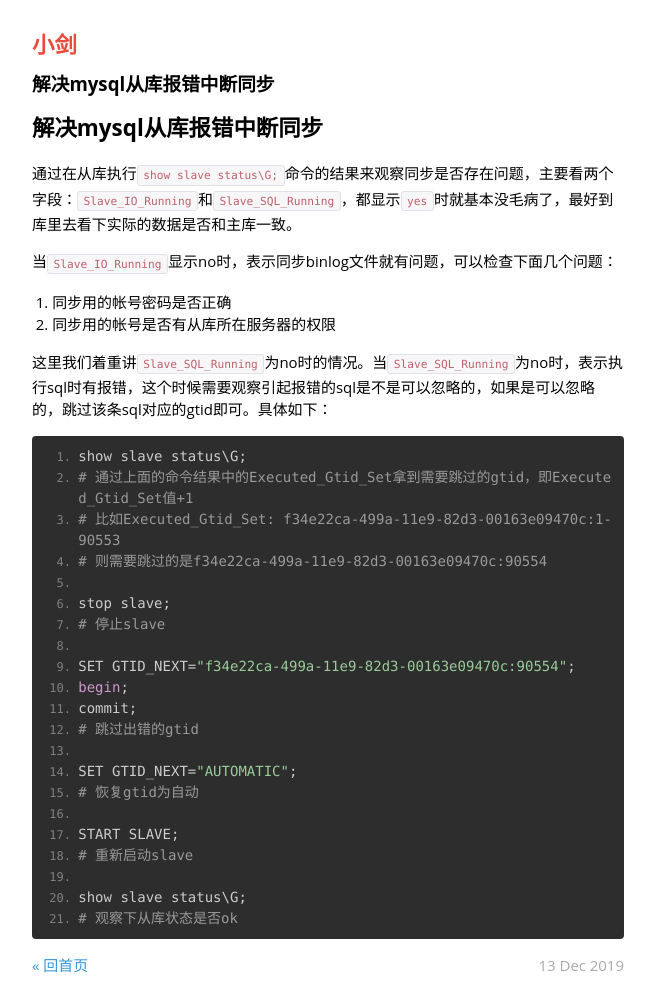
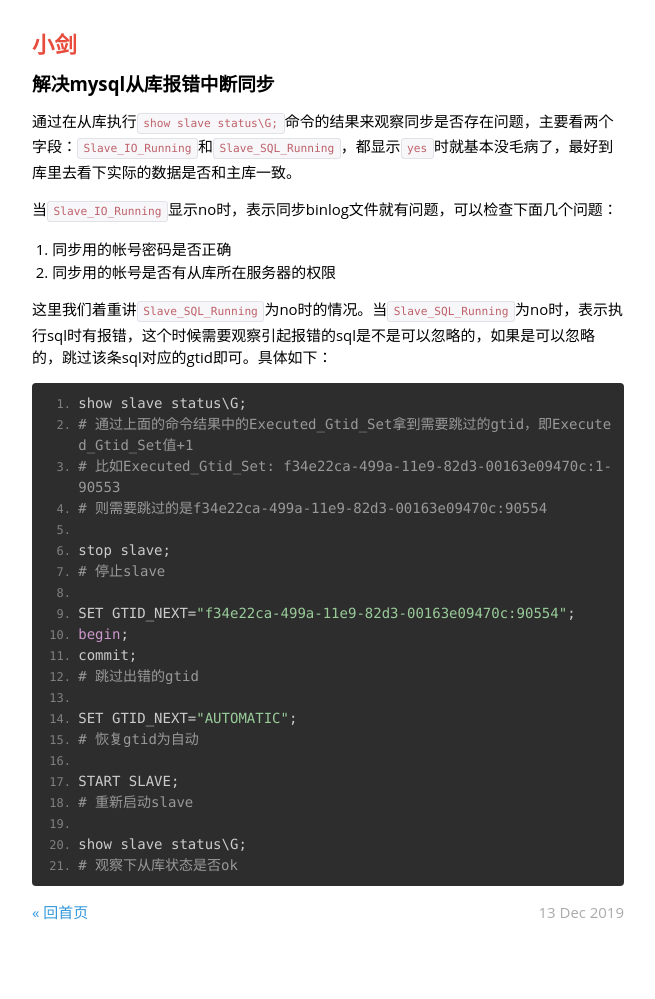
Before and after one commit to hiwjd/hiwjd.github.io, a Jekyll site: the page built from _posts/2019-12-13-fix-mysql-slave-interrupt.markdown, in a window 1280 px wide. Shown: the whole page, without its empty margins (312-967 px from the left). Built offline with Jekyll 4.4.1, drawn with Linux system fonts in a browser that asks for light colours; nearby versions of some CDN libraries; some web fonts are replaced; comment, search, counter and statistics services are not loaded; after the commit the page ends 946 px from its top, so only the background shows below that.

Commit message:
Update 2019-12-13-fix-mysql-slave-interrupt.markdown

```diff
--- a/_posts/2019-12-13-fix-mysql-slave-interrupt.markdown
+++ b/_posts/2019-12-13-fix-mysql-slave-interrupt.markdown
@@ -4,8 +4,6 @@ title:  "解决mysql从库报错中断同步"
 date:   2019-12-13
 categories: post
 ---
-
-# 解决mysql从库报错中断同步
 
 通过在从库执行`show slave status\G;`命令的结果来观察同步是否存在问题，主要看两个字段：`Slave_IO_Running`和`Slave_SQL_Running`，都显示`yes`时就基本没毛病了，最好到库里去看下实际的数据是否和主库一致。
 
```
